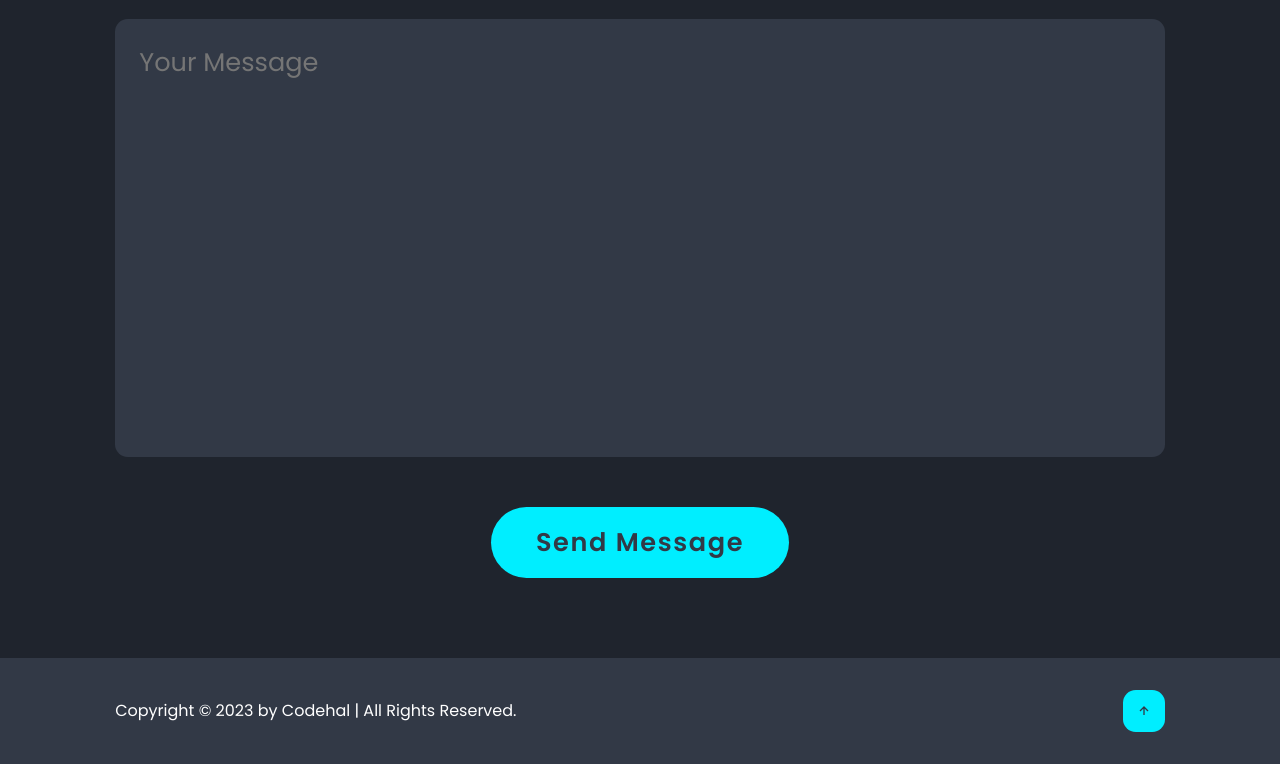
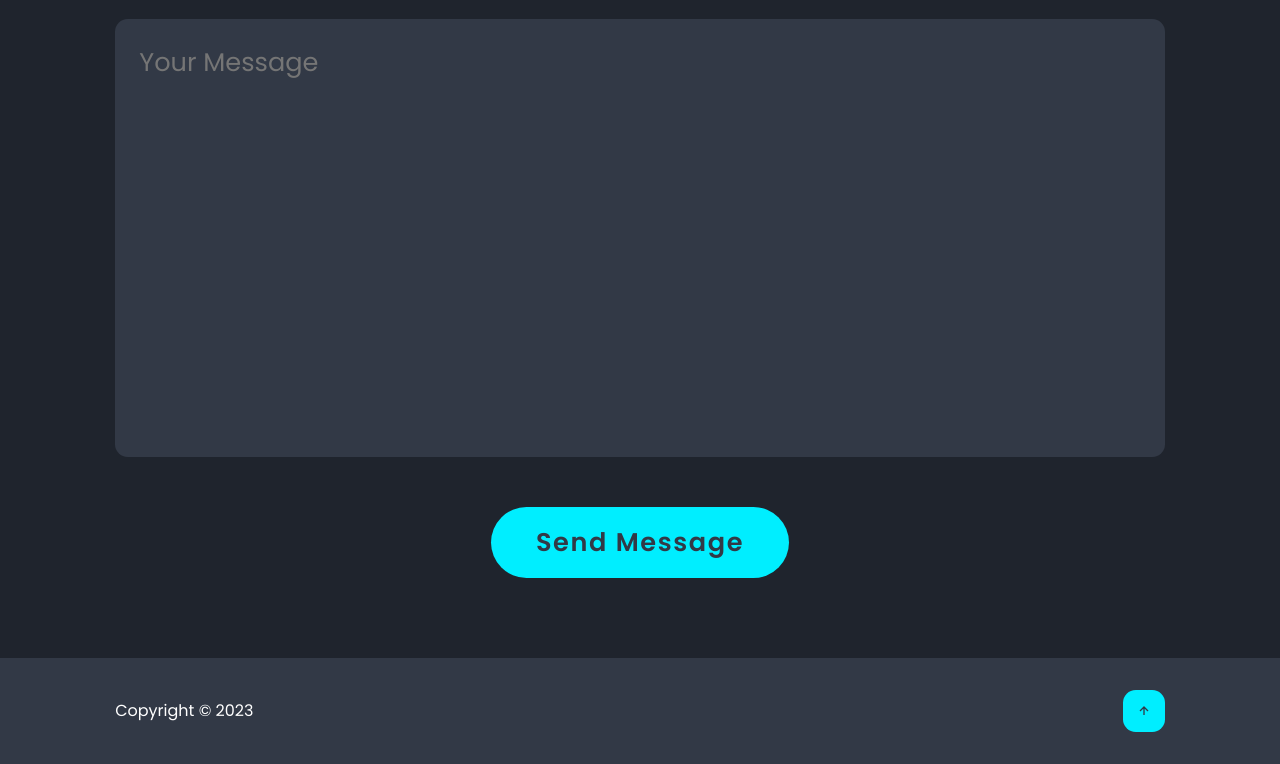
Before and after one commit to TiagoSilvaProfile/WebSite, a plain HTML site: page index.html in a window 1280 px wide. Shown: the part 4461-5225 px from the top of the page. Drawn offline with nearby package versions, Linux system fonts and the light colour scheme.

Commit message:
Atualização

```diff
--- a/index.html
+++ b/index.html
@@ -247,7 +247,9 @@
     <!-- footer Design -->
     <footer class="footer">
       <div class="footer-text">
-        <p>Copyright &copy; 2023 by Codehal | All Rights Reserved.</p>
+        <p>Copyright &copy; 2023
+          <!-- by Codehal | All Rights Reserved. -->
+        </p>
       </div>
 
       <div class="footer-iconTop">
```
